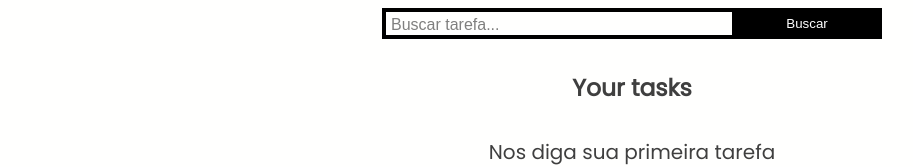
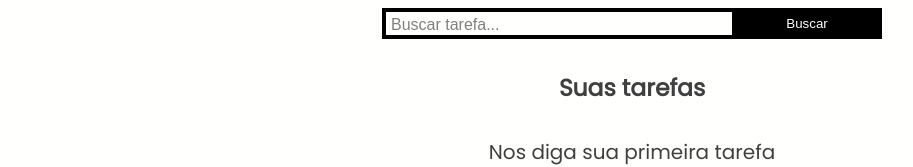
Before and after one commit to BaldezPatrick/task-tracker, a Next.js app: page / in a window 1280 px wide. Shown: the part 223-390 px from the top of the page, without its empty margins (8-921 px from the left). Built offline with nearby package versions, Linux system fonts and the light colour scheme.

Commit message:
fix: Correction of a lack of text for translation and adjustments to the understanding of translated texts in main.

```diff
--- a/public/i18Next/locales/en/en.json
+++ b/public/i18Next/locales/en/en.json
@@ -4,7 +4,8 @@
       "title": "Task Tracker"
     },
     "main": {
-      "title": "Remember your tasks and do them!"
+      "title1": "Remember your tasks and do them!",
+      "title2": "Your tasks"
     },
     "selectedLanguage": {
       "pt": "PT",
--- a/public/i18Next/locales/pt/pt.json
+++ b/public/i18Next/locales/pt/pt.json
@@ -4,7 +4,8 @@
       "title": "Task Tracker"
     },
     "main": {
-      "title": "Lembre-se de suas tarefas e as faça!"
+      "title1": "Lembre-se de suas tarefas e as faça!",
+      "title2": "Suas tarefas"
     },
     "selectedLanguage": {
       "pt": "PT",
--- a/src/pages/index.jsx
+++ b/src/pages/index.jsx
@@ -125,7 +125,7 @@ export default function Home() {
       </header>
       <main className={styles.mainWrapper}>
         <section className={styles.tasksFormWrapper}>
-          <h3>{t("main.title")}</h3>
+          <h3>{t("main.title1")}</h3>
           <TaskForm
             addTask={addTask}
             newTask={newTask}
@@ -138,7 +138,7 @@ export default function Home() {
           />
         </section>
         <section className={styles.tasksWrapper}>
-          <h3>Your tasks</h3>
+          <h3>{t("main.title2")}</h3>
           <TaskList
             editingTask={editingTask}
             saveEditedTask={saveEditedTask}
```
